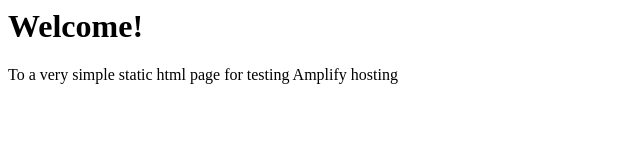
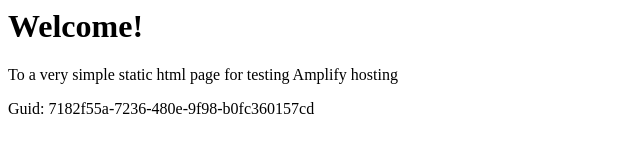
Before and after one commit to aws-aemilia-fra/Github-PR-Commit-Integration-Test-DoNotTouch-Gith-P5X5MO5I-v1-preprod-eu-central-1, a website: page src/index.html in a window 1280 px wide. Shown: the whole page, without its empty margins (0-640 px from the left). Drawn offline with Linux system fonts and the light colour scheme.

Commit message:
commit from integ tests

```diff
--- a/src/index.html
+++ b/src/index.html
@@ -1,3 +1,5 @@
+
+
 <html lang="en">
 
 <head>
@@ -10,6 +12,6 @@
 <body>
     <h1>Welcome!</h1>
     <p>To a very simple static html page for testing Amplify hosting</p>
-</body>
+    <p>Guid: 7182f55a-7236-480e-9f98-b0fc360157cd</p></body>
 
 </html>
```
